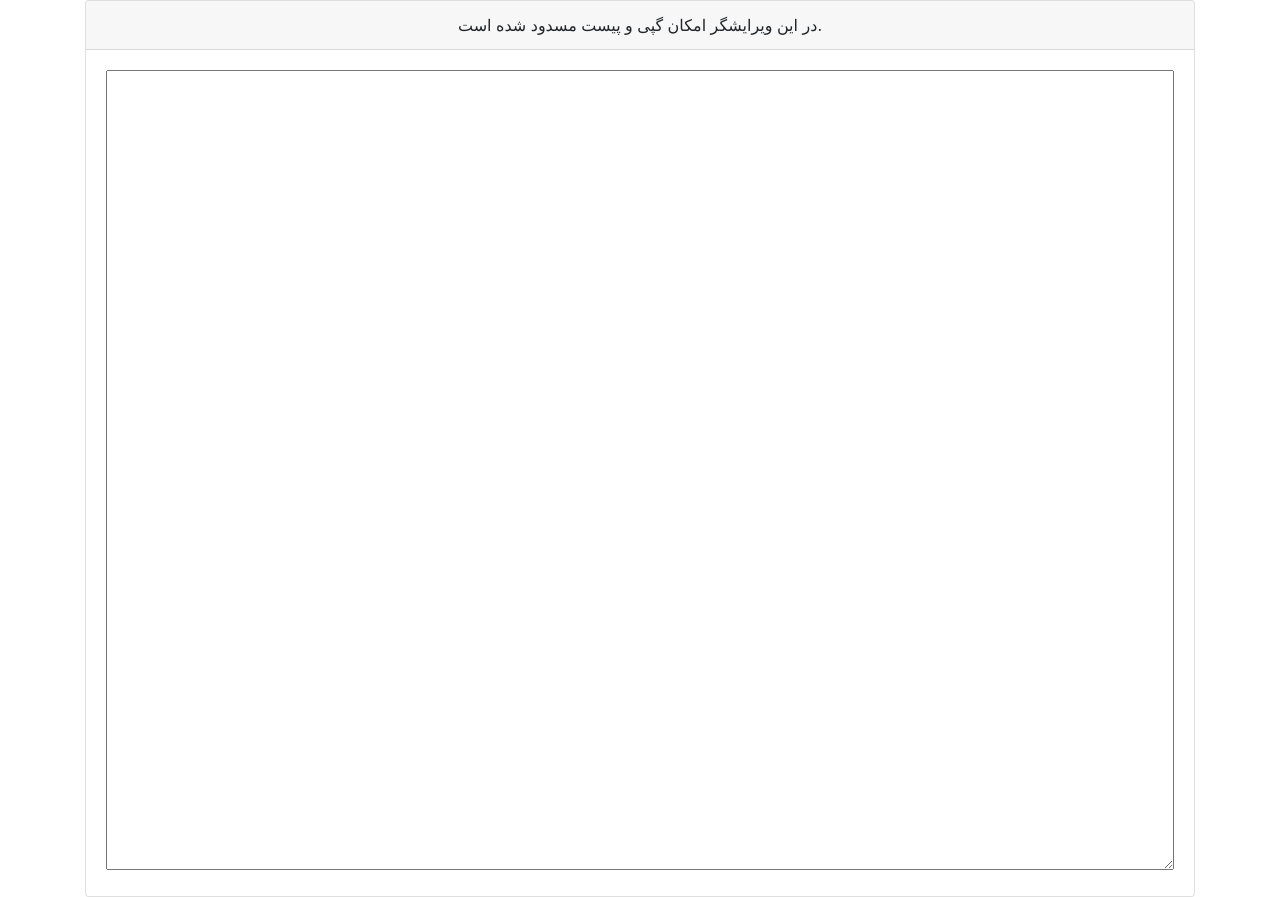
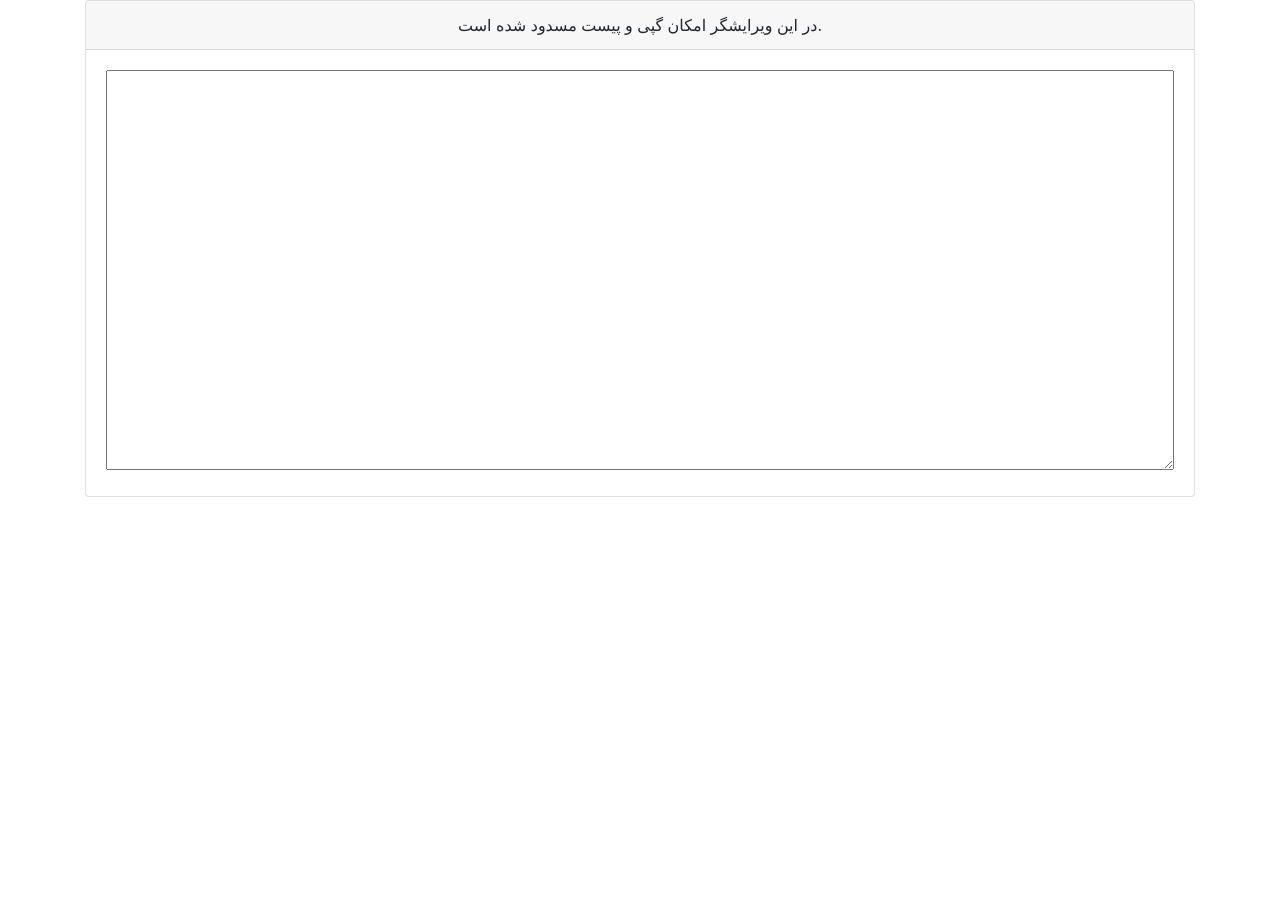
Before and after one commit to alirezababae/no_copy_paste, a plain HTML site: page index.html in a window 1280 px wide. After the commit the page ends 800 px from the top, so only its background shows below. Drawn offline with nearby package versions, Linux system fonts and the light colour scheme.

Commit message:
Update index.html

```diff
--- a/index.html
+++ b/index.html
@@ -4,8 +4,6 @@
     <meta charset="utf-8">
     <title></title>
     <link rel="stylesheet" href="https://stackpath.bootstrapcdn.com/bootstrap/4.4.1/css/bootstrap.min.css" integrity="sha384-Vkoo8x4CGsO3+Hhxv8T/Q5PaXtkKtu6ug5TOeNV6gBiFeWPGFN9MuhOf23Q9Ifjh" crossorigin="anonymous">
-
-
 <style media="screen">
   .card-header{
 text-align: center;
@@ -14,16 +12,14 @@ align-items: center;
 
   }
 </style>
-
-
   </head>
   <body>
 
-    <div class="container-md">
+    <div class="container-lg">
 
 <div class="row">
 
-<div class="col-sm">
+<div class="col-lg">
 
 
   <div class="card">
@@ -33,7 +29,7 @@ align-items: center;
     <div class="card-body">
 
       <textarea  style="width:100%;
-    height: 100vh;
+    height: 50vh;
       "></textarea>
 
 
```
